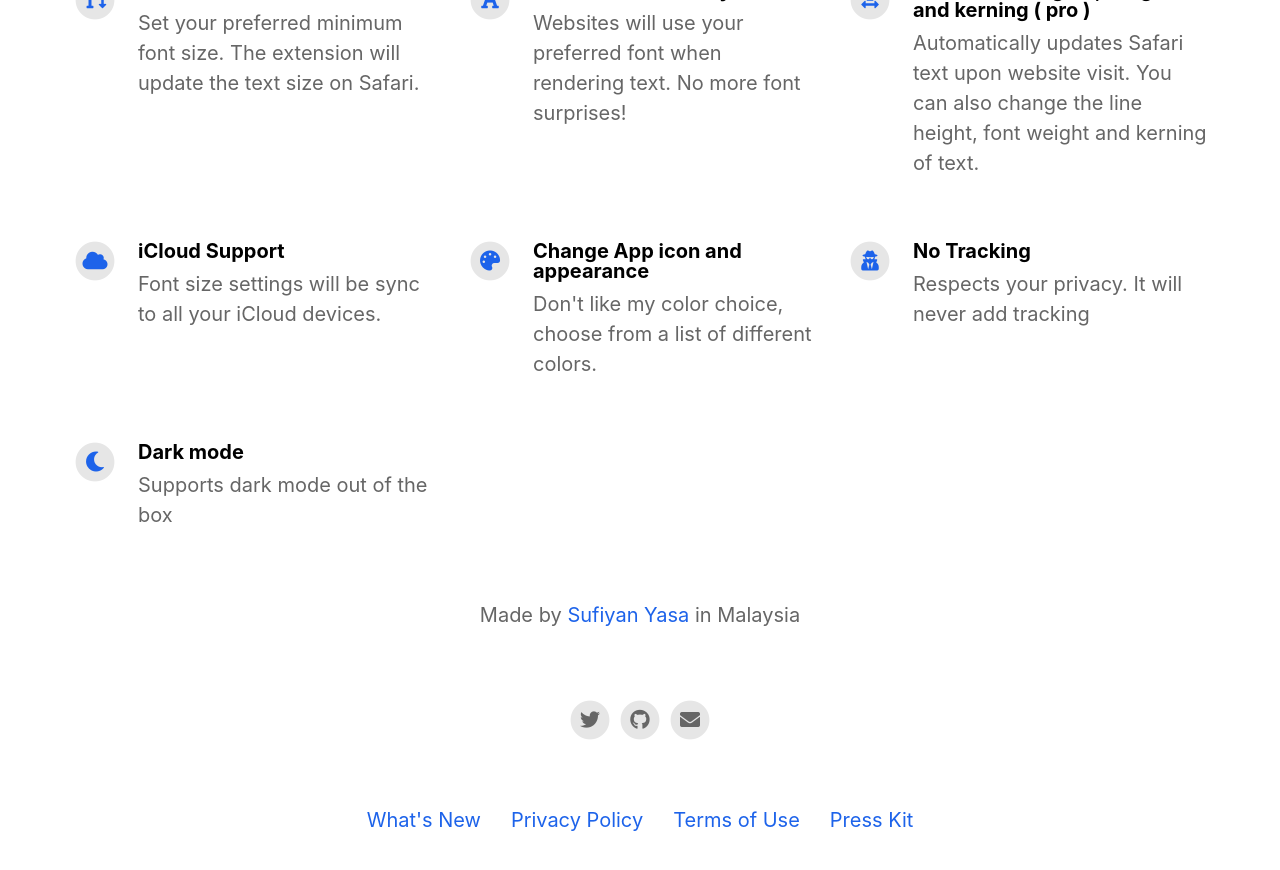
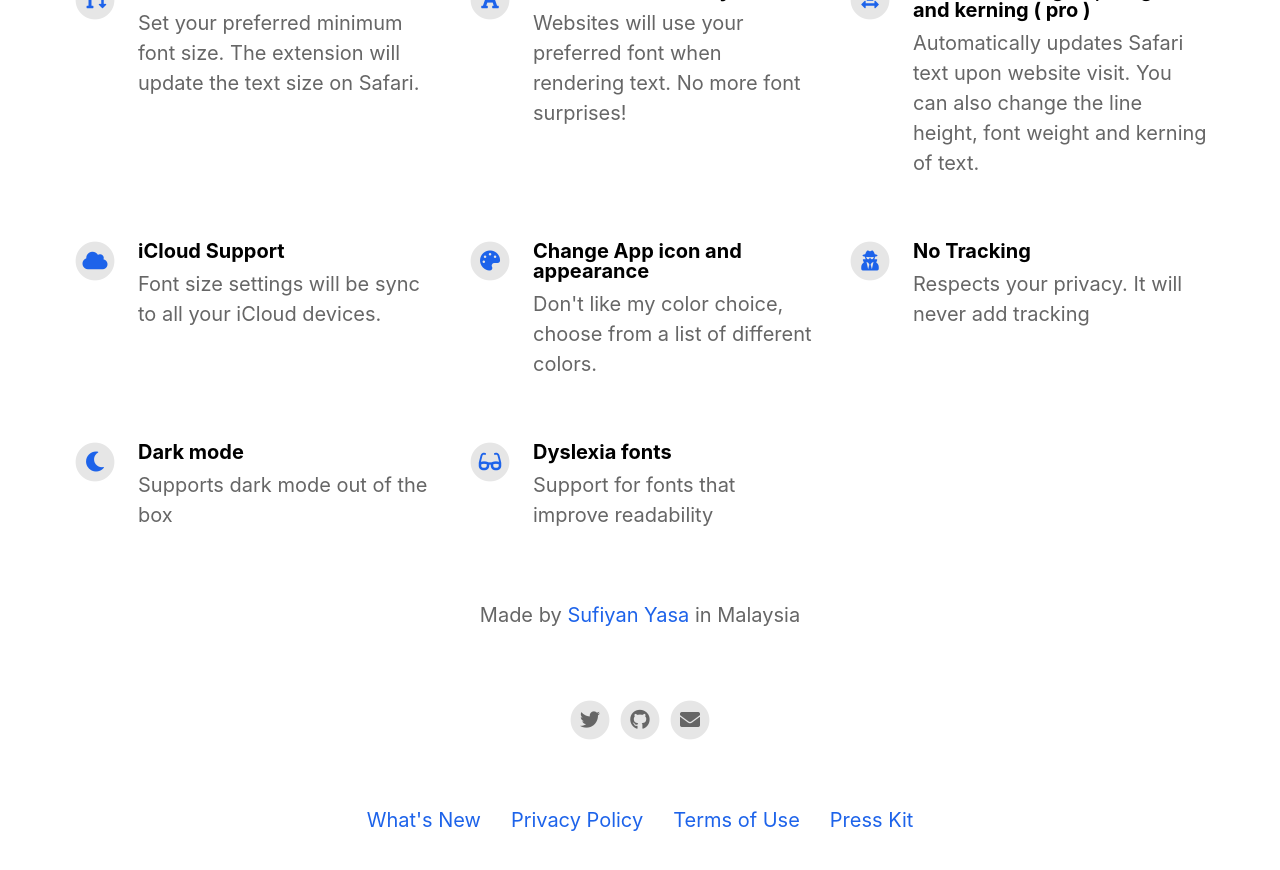
Before and after one commit to xr1337/TweakSafariFonts, a Jekyll site: the page built from index.html, in a window 1280 px wide and 900 px high, scrolled down 1104 px. Shown: the top 870 px of the window. Built offline with Jekyll 4.4.1, drawn with Linux system fonts in a browser that asks for light colours; nearby versions of some CDN libraries.

Commit message:
Update dyslexia features

```diff
--- a/_config.yml
+++ b/_config.yml
@@ -62,6 +62,10 @@ features                                  :
   - title                                 : Dark mode
     description                           : Supports dark mode out of the box
     fontawesome_icon_name                 : moon
+
+  - title                                 : Dyslexia fonts
+    description                           : Support for fonts that improve readability
+    fontawesome_icon_name                 : glasses
 
 
 # Theme Settings
```
